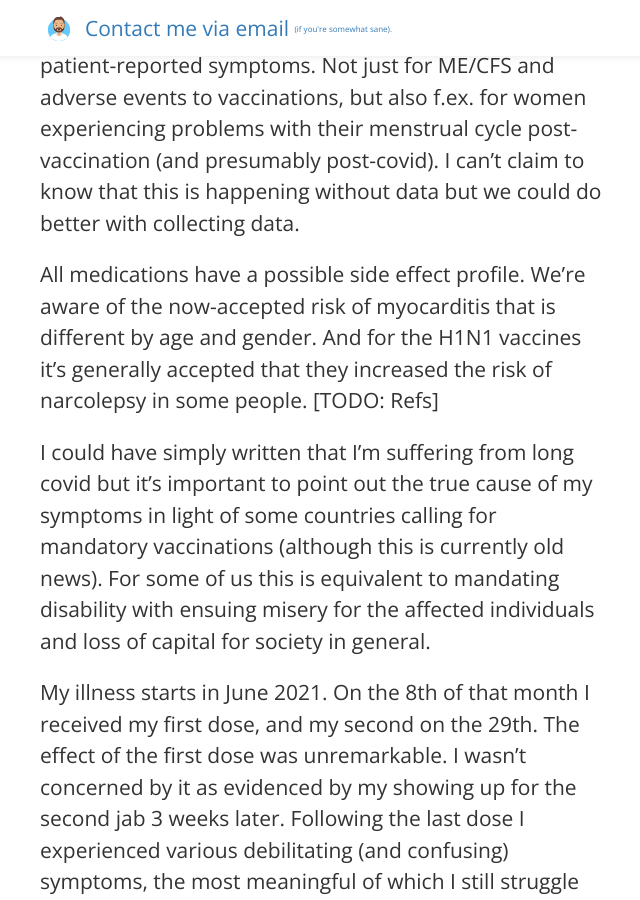
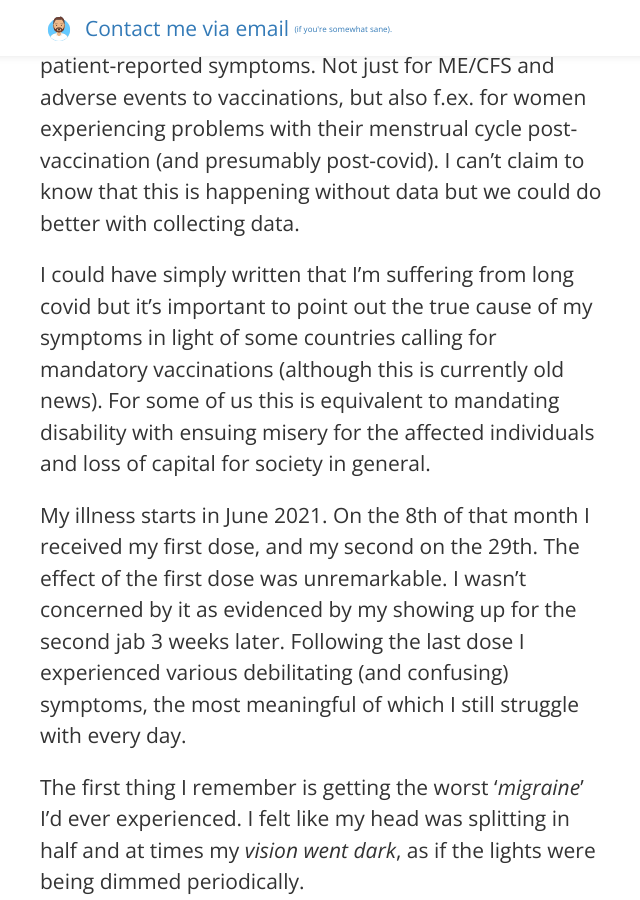
Before and after one commit to nargar/nargar, a Jekyll site: the page built from _posts/2022-04-06-vlh-exp.markdown, in a window 1280 px wide and 900 px high, scrolled down 3393 px. Shown: the whole window, without its empty margins (30-670 px from the left). Built offline with Jekyll 4.4.1, drawn with Linux system fonts in a browser that asks for light colours; our own code applies the rules of GitHub Pages for plain Markdown files.

Commit message:
Updating text once more

```diff
--- a/_posts/2022-04-06-vlh-exp.markdown
+++ b/_posts/2022-04-06-vlh-exp.markdown
@@ -21,8 +21,6 @@ It's important to note (and this is often missed in studies) that some people us
 I'm for vaccination, but where there is (even a small) risk, there should be freedom of choice. Covid long haul patients should be informed about possible negative consequences of vaccination following long-haul. These adverse events are rare for the (mostly) safe and effective vaccines. But identifying some of the people at-risk may be possible, and worth doing. Professor Warren Tate, a ME/CFS specialist at the University of Otago in NZ has called for exemptions from vaccine mandates for some patients with ME/CFS, citing possible vulnerability to poor sequelae of vaccination. His sentiment is supported by preliminary data from a survey done by the ME/CFS society in NZ, showing a worsening of symptoms without return to baseline in a considerable proportion of patients [[4]](https://www.rnz.co.nz/news/national/456598/expert-says-some-chronic-fatigue-syndrome-sufferers-should-be-exempt-from-covid-19-vaccination){:target="_blank"}.
 
 Intuitively it would seem to make sense to investigate this with autoimmune disorders in general. Part of the problem is that we are not good at collecting healthcare data. Many symptoms/disorders that can't be immediately identified and diagnosed are dismissed and not reported. We should actively collect and rely more on patient-reported symptoms. Not just for ME/CFS and adverse events to vaccinations, but also f.ex. for women experiencing problems with their menstrual cycle post-vaccination (and presumably post-covid). I can't claim to know that this is happening without data but we could do better with collecting data.
-
-All medications have a possible side effect profile. We're aware of the now-accepted risk of myocarditis that is different by age and gender. And for the H1N1 vaccines it's generally accepted that they increased the risk of narcolepsy in some people. [TODO: Refs]
 
 I could have simply written that I'm suffering from long covid but it's important to point out the true cause of my symptoms in light of some countries calling for mandatory vaccinations (although this is currently old news). For some of us this is equivalent to mandating disability with ensuing misery for the affected individuals and loss of capital for society in general.
 
```
Also changed, not shown: 1 other file.
